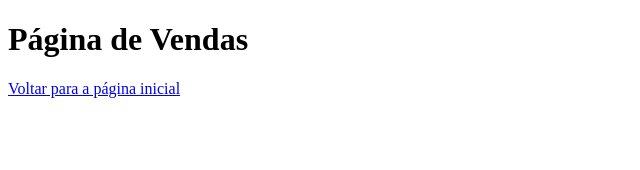
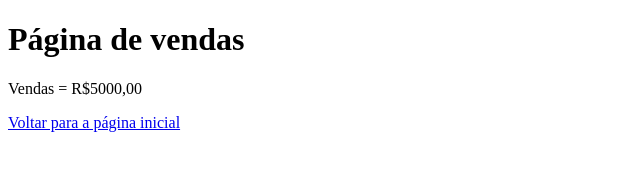
Before and after one commit to Alleoni/aulagitHub, a plain HTML site: page vendas.html in a window 1280 px wide. Shown: the whole page, without its empty margins (0-640 px from the left). Drawn offline with Linux system fonts and the light colour scheme.

Commit message:
Acrescentado o valor das vendas

```diff
--- a/vendas.html
+++ b/vendas.html
@@ -7,7 +7,8 @@
     <title>Document</title>
 </head>
 <body>
-    <h1>Página de Vendas</h1>
+    <h1>Página de vendas</h1>
+    <p>Vendas = R$5000,00</p>
     <a href="index.html">Voltar para a página inicial</a>
 </body>
 </html>
```
